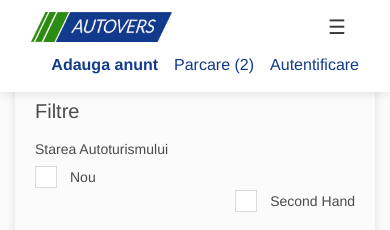
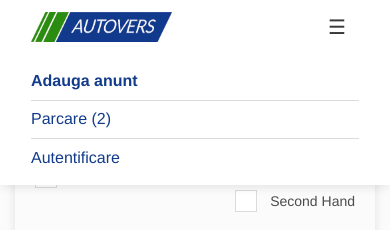
Before and after one commit to rubytribe/frontend-test, a website: page index.html in a window 390 px wide. Shown: the top 230 px of the page. Drawn offline with nearby package versions, Linux system fonts and the light colour scheme.

Commit message:
added more styling for navbar

```diff
--- a/assets/css/scss/style.scss
+++ b/assets/css/scss/style.scss
@@ -43,6 +43,21 @@ $primary-color: #113a8c;
     margin-bottom:0;
     img{
       height: 30px;
+    }
+  }
+  @media(max-width: 768px){
+    .navbar-nav {
+      margin-top: 54px;
+      float: none!important;
+      .nav-item{
+        display: block;
+        float: none;
+        margin:0;
+        border-bottom:1px solid #dbdbdb;
+        &:last-child{
+          border-bottom:none;
+        }
+      }
     }
   }
 }
```
Also changed, not shown: assets/css/style.css. Lines whose indentation alone changed are shown as unchanged.
